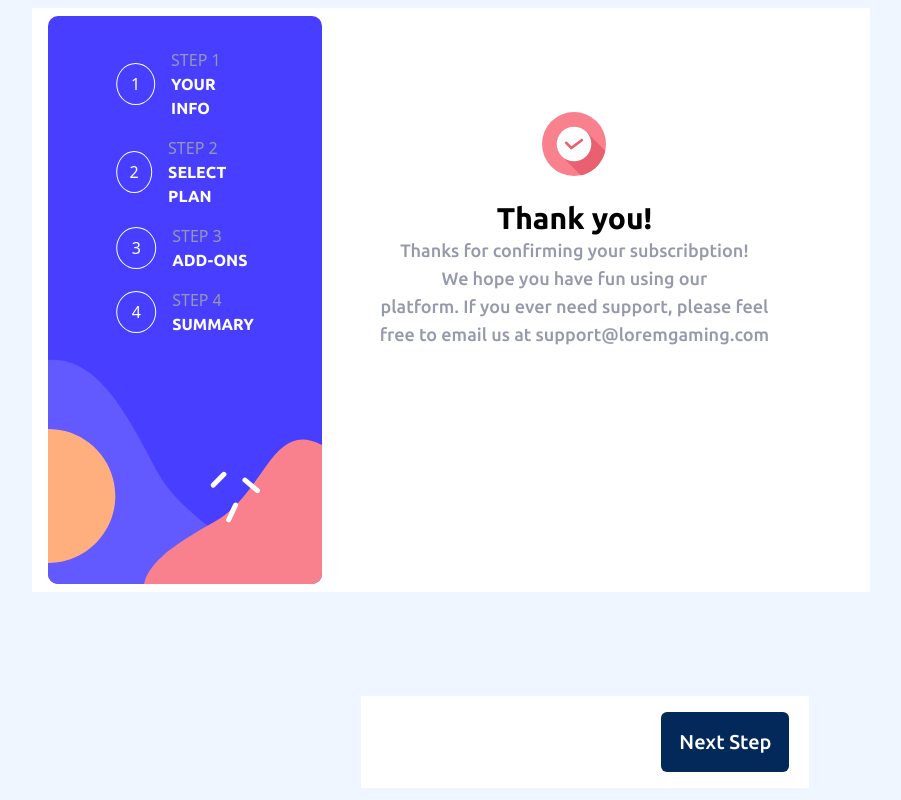
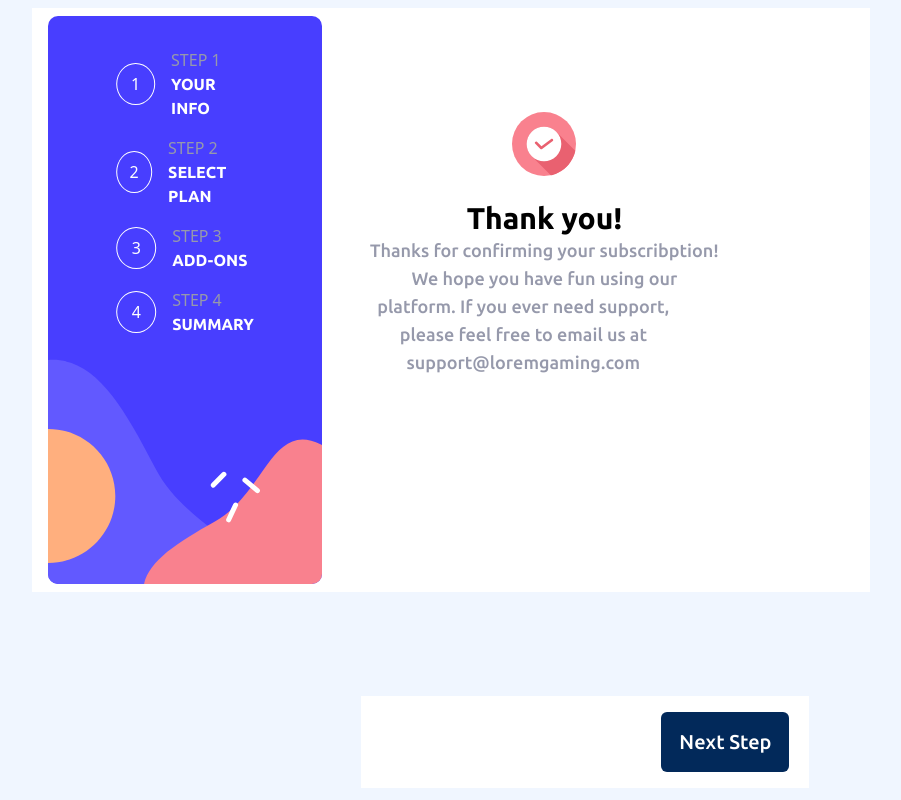
Before and after one commit to MICHAEL10000000/Multi-step-form, a React (Vite) app: page /Final in a window 1280 px wide. Shown: the whole page, without its empty margins (189-1090 px from the left). Built offline with nearby package versions, Linux system fonts and the light colour scheme.

Commit message:
little change to final page

```diff
--- a/src/App.css
+++ b/src/App.css
@@ -51,6 +51,9 @@
   background-size: cover;
 } */
 @media screen and (min-width:768px) {
+  .finaltext{
+    width: 30ch;
+  }
   .App{
     min-height: 100vh;
     background: var(--Magnolia)
--- a/src/final.tsx
+++ b/src/final.tsx
@@ -16,10 +16,7 @@ const final = () => {
         <p className=" font-Ubuntu-Medium text-Coolgray">
           We hope you have fun using our
         </p>
-        <p
-          className=" font-Ubuntu-Medium text-Coolgray "
-          style={{ width: "40ch" }}
-        >
+        <p className=" finaltext font-Ubuntu-Medium text-Coolgray text-center ">
           platform. If you ever need support, please feel free to email us at
           support@loremgaming.com
         </p>
```
